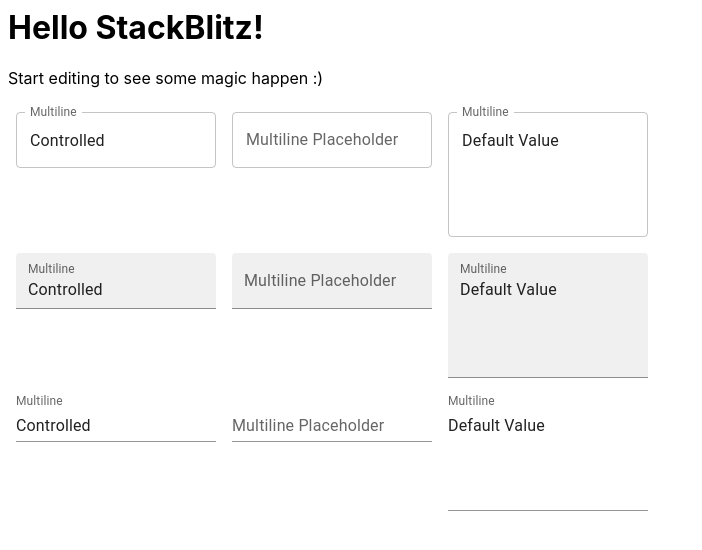
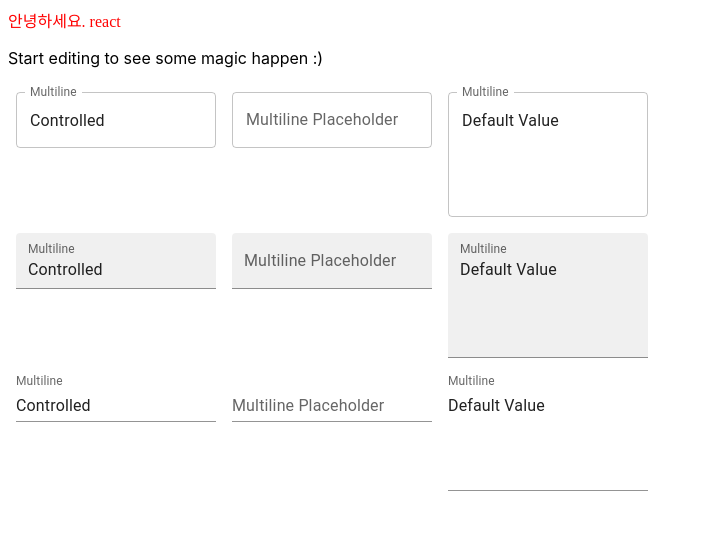
Before and after one commit to sangblee4528/react-20221128, a React (Create React App) app: page / in a window 1280 px wide. Shown: the top 550 px of the page, without its empty margins (0-702 px from the left). Built offline with nearby package versions, Linux system fonts and the light colour scheme.

Commit message:
1 file modified, 1 added

```diff
--- a/src/App.js
+++ b/src/App.js
@@ -1,11 +1,12 @@
 import React from 'react';
 import './style.css';
 import MultilineTextFields from './MultilineTextFields';
+import Hello from './Hello';
 
 export default function App() {
   return (
     <div>
-      <h1>Hello StackBlitz!</h1>
+      <Hello name="react" color="red" />
       <p>Start editing to see some magic happen :)</p>
       <MultilineTextFields />
     </div>
--- /dev/null
+++ b/src/Hello.js
@@ -0,0 +1,7 @@
+import React from 'react';
+
+function Hello({ color, name }) {
+  return <div style={{ color }}> 안녕하세요. {name} </div>;
+}
+
+export default Hello;
```
